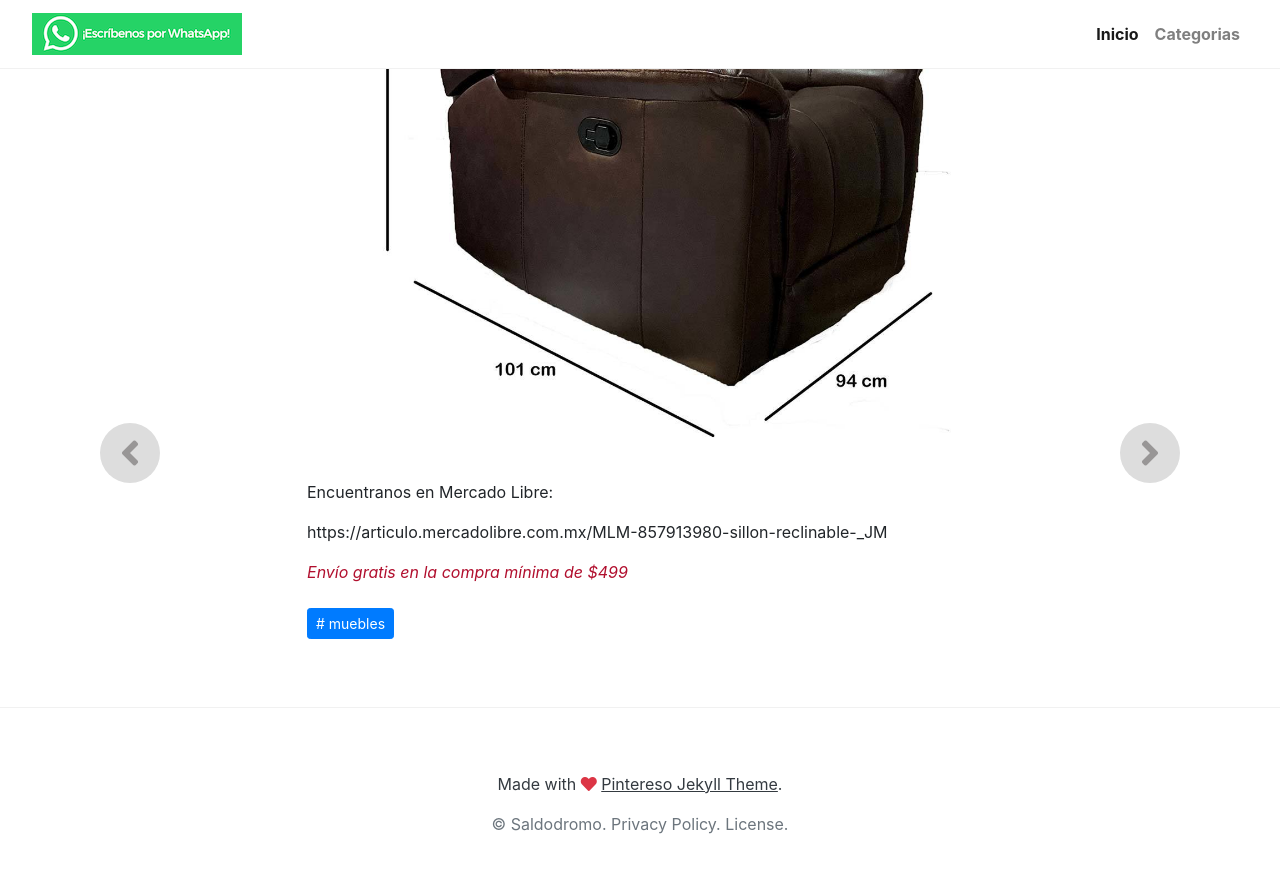
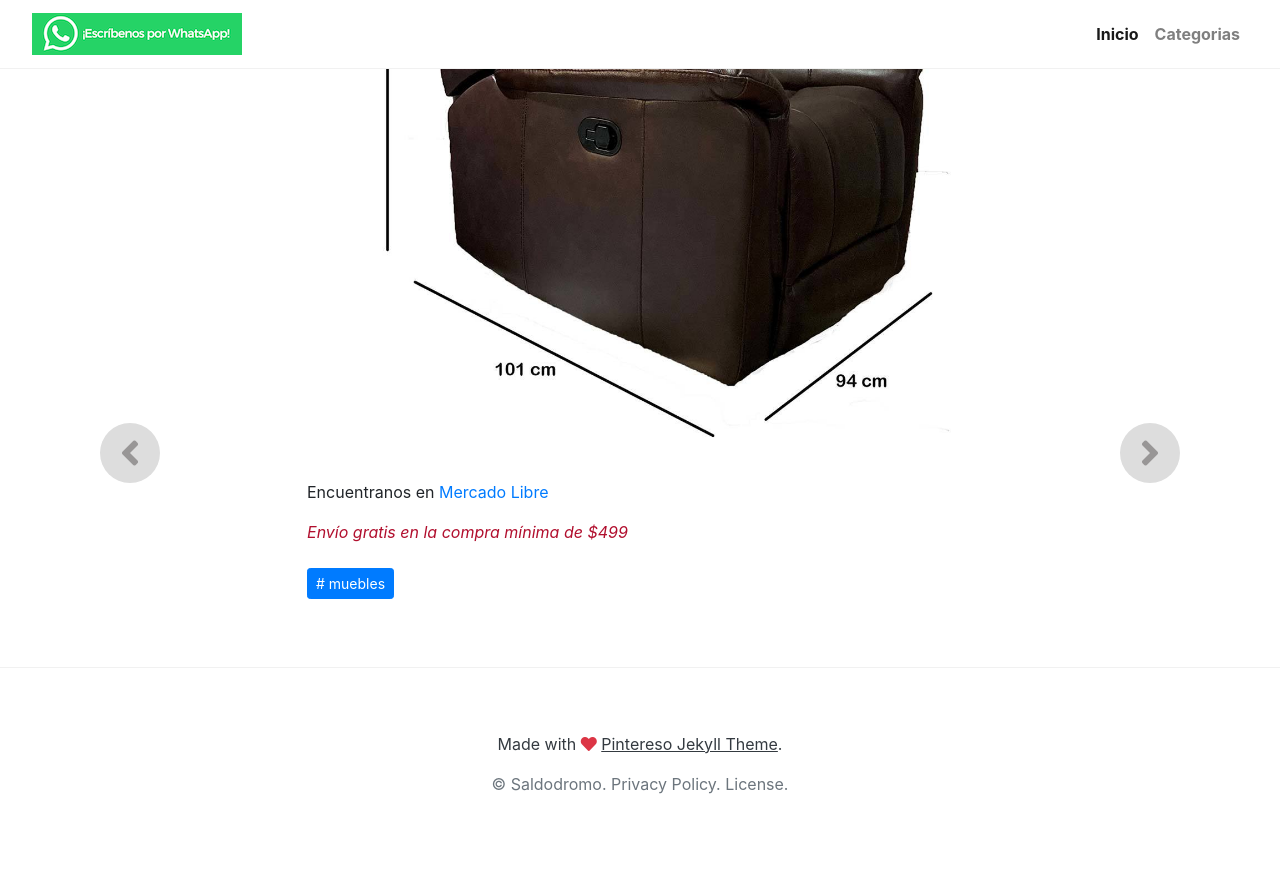
Before and after one commit to saldodromo-mx/webpage, a Jekyll site: the page built from _posts/2020-12-18-reclinable.md, in a window 1280 px wide and 900 px high, scrolled down 1736 px. Shown: the top 873 px of the window. Built offline with Jekyll 4.4.1, drawn with Linux system fonts in a browser that asks for light colours; nearby versions of some CDN libraries; library files that are not in the unit come from our copies; comment, search, counter and statistics services are not loaded.

Commit message:
Update 2020-12-18-reclinable.md

```diff
--- a/_posts/2020-12-18-reclinable.md
+++ b/_posts/2020-12-18-reclinable.md
@@ -28,6 +28,4 @@
 
 ![img-3](../assets/images/656768_16272879812638.jpg)
 
-Encuentranos en Mercado Libre:
-
-https://articulo.mercadolibre.com.mx/MLM-857913980-sillon-reclinable-_JM
+Encuentranos en [Mercado Libre](https://articulo.mercadolibre.com.mx/MLM-857913980-sillon-reclinable-_JM)
```
